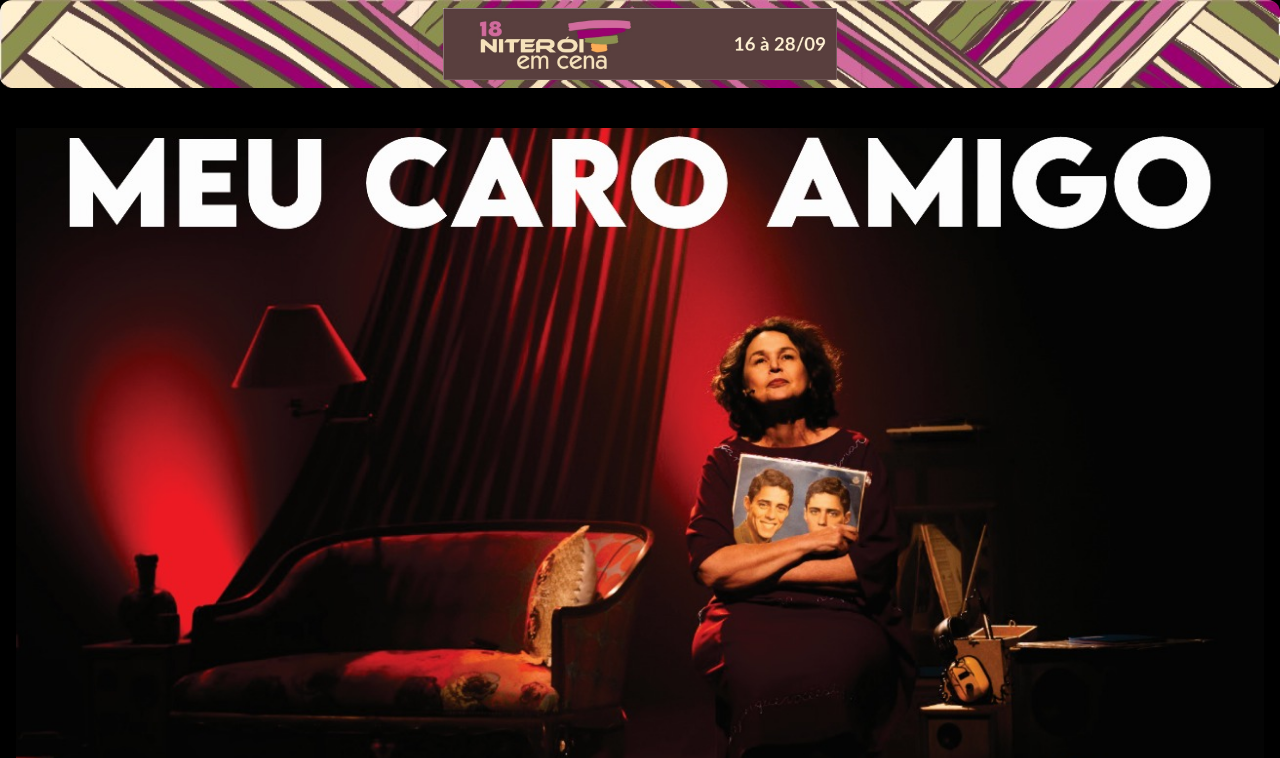
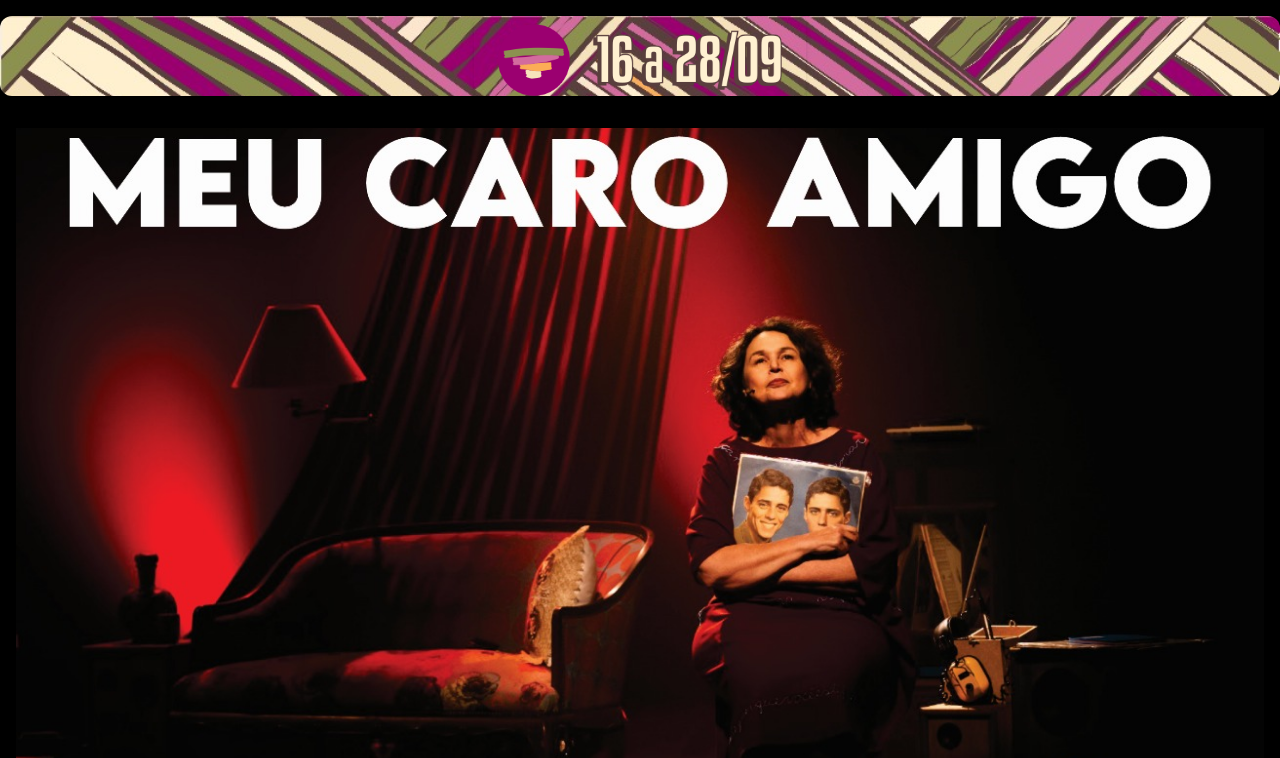
Before and after one commit to Morenodev085/acervoEmCena, a React (Vite) app: page / in a window 1280 px wide. Shown: the top 758 px of the page. Built offline with nearby package versions, Linux system fonts and the light colour scheme.

Commit message:
volta para padrao

```diff
--- a/src/Componets/Header/index.tsx
+++ b/src/Componets/Header/index.tsx
@@ -1,5 +1,5 @@
 import trama from '../../assets/tramaNiteroiEmCena.jpeg';
-import logo from '../../assets/logoSite.jpeg'
+import logo from '../../assets/logoSite.png'
 
 import {Logo} from './styled'
 import { ContainerSite } from '../../styled';
@@ -8,7 +8,7 @@ import { Link } from 'react-router-dom';
 function Header() {
     return (
         <ContainerSite
-            className="fixed top-0 left-0 right-0 z-50 flex justify-center h-22 bg-cover "
+            className="fixed top-4 left-0 right-0 z-50 flex justify-center h-20 bg-cover "
             style={{ backgroundImage: `url(${trama})`, borderRadius: 12 }}>
             <div className="px-6 py-2 rounded-md shadow-md">
                 <span className="text-xl font-bold select-none">
```
Also changed, not shown: src/assets/logoSite.jpeg (deleted), src/assets/logoSite.png (added).
